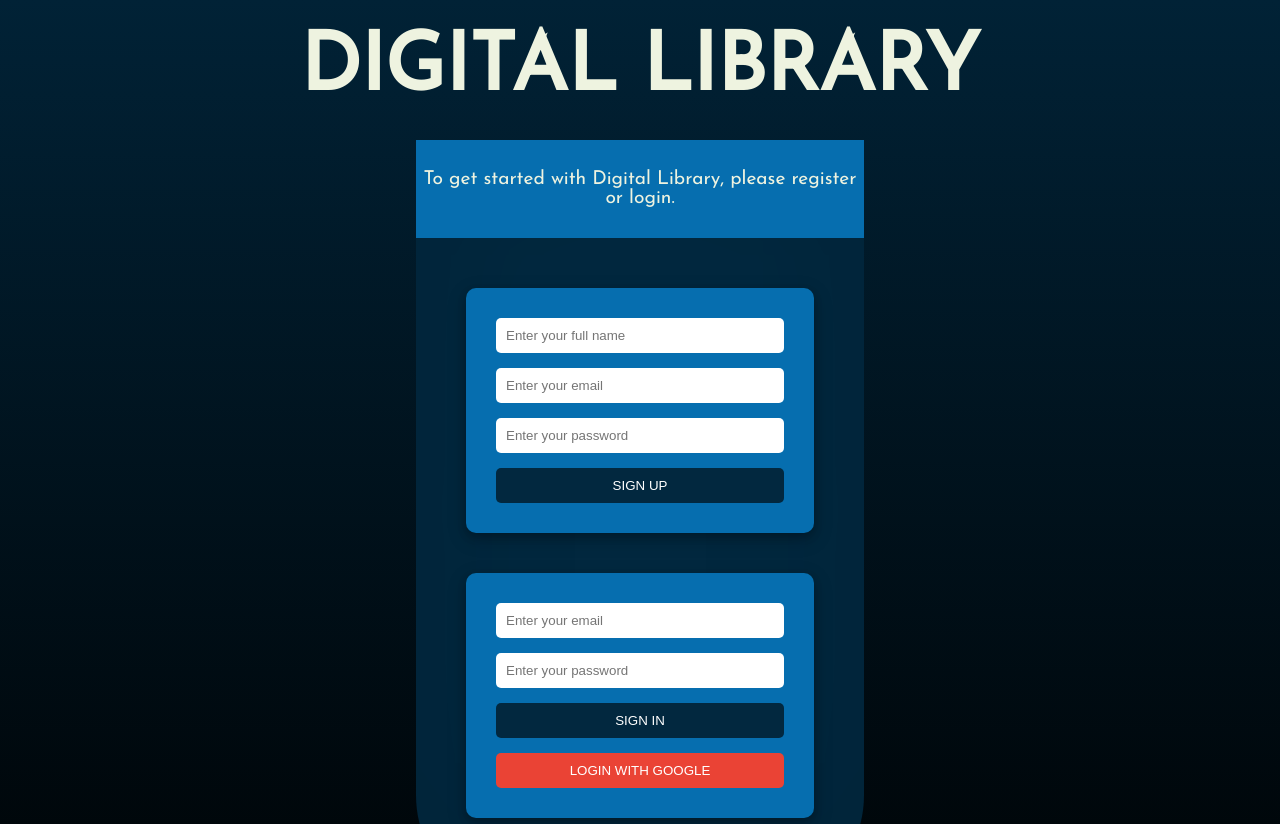
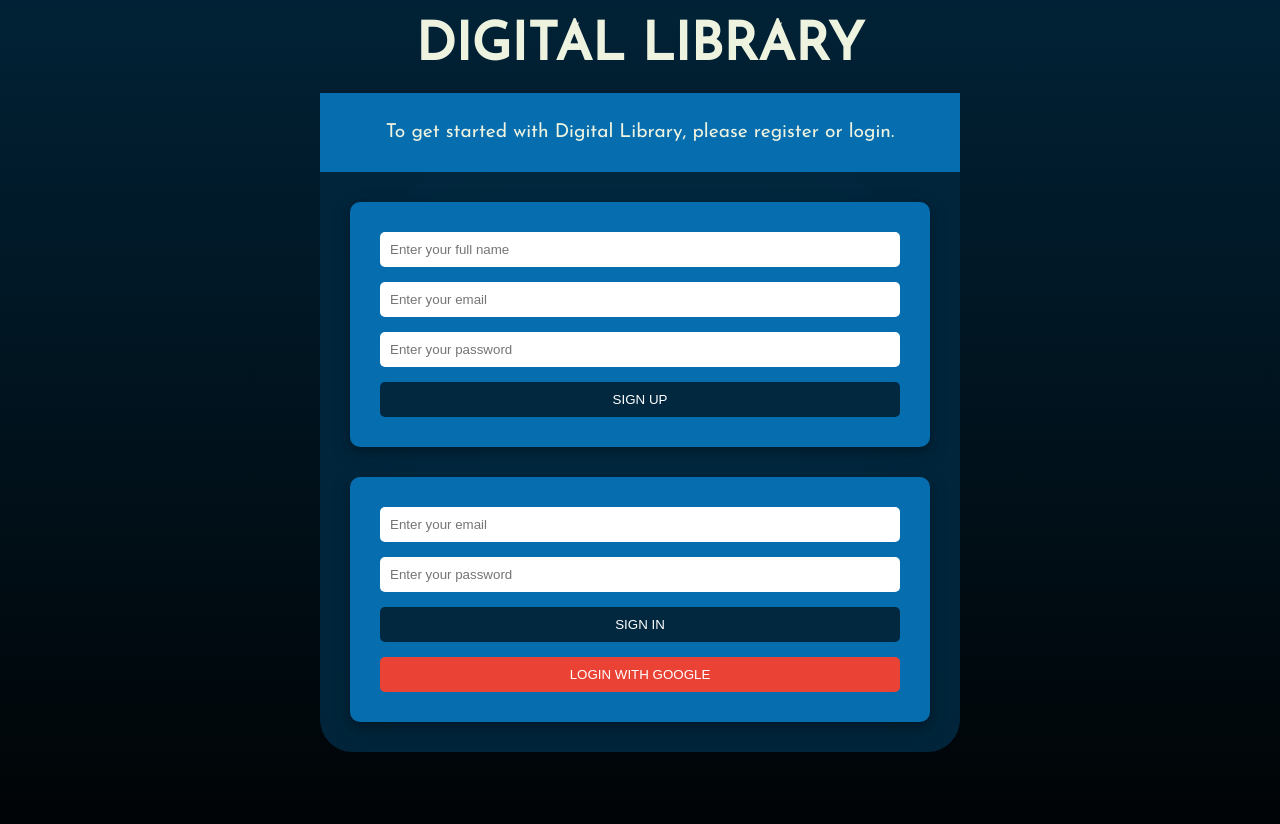
Before and after one commit to asadjawaid/Digital-Library, a plain HTML site: page public/index.html in a window 1280 px wide. Shown: the top 824 px of the page. Drawn offline with Linux system fonts and the light colour scheme; no server answers.

Commit message:
Laptop media queries finished

```diff
--- a/public/styles.css
+++ b/public/styles.css
@@ -132,7 +132,6 @@ a:visited {
     width: 90%;
     border-bottom-right-radius: 5%;
     border-bottom-left-radius: 5%;
-    /* margin-bottom: 60px; */
   }
 
   .form-sign-in .form-header {
@@ -164,5 +163,56 @@ a:visited {
 @media (min-width: 501px) and (max-width: 768px) {
   #header-title {
     font-size: 3em;
+    margin: 30px 0 40px 0;
+  }
+
+  .form-sign-in {
+    width: 90%;
+    border-bottom-right-radius: 5%;
+    border-bottom-left-radius: 5%;
+  }
+
+  .form-sign-in {
+    margin-bottom: 160px;
+  }
+
+  .form-sign-in #get-started-text {
+    font-size: 1.4em;
   }
 }
+
+/* Laptops */
+@media (min-width: 1200px) and (max-width: 1600px) {
+  body {
+    overflow: hidden;
+  }
+  #header-title {
+    font-size: 3.3em;
+    margin: 20px 0px;
+  }
+
+  .form-sign-in {
+    width: 50%;
+    border-bottom-right-radius: 5%;
+    border-bottom-left-radius: 5%;
+  }
+
+  .form-sign-in #get-started-text {
+    font-size: 1.2em;
+  }
+
+  .form-sign-in .inner-form-div {
+    margin: 0 30px;
+    padding: 30px 0;
+  }
+
+  .form-sign-in .inner-form-div #sign-up-div,
+  .form-sign-in .inner-form-div #sign-in-div {
+    padding: 30px;
+    margin-bottom: 30px;
+  }
+
+  .form-sign-in .inner-form-div #sign-in-div {
+    margin-bottom: 0;
+  }
+}
```
